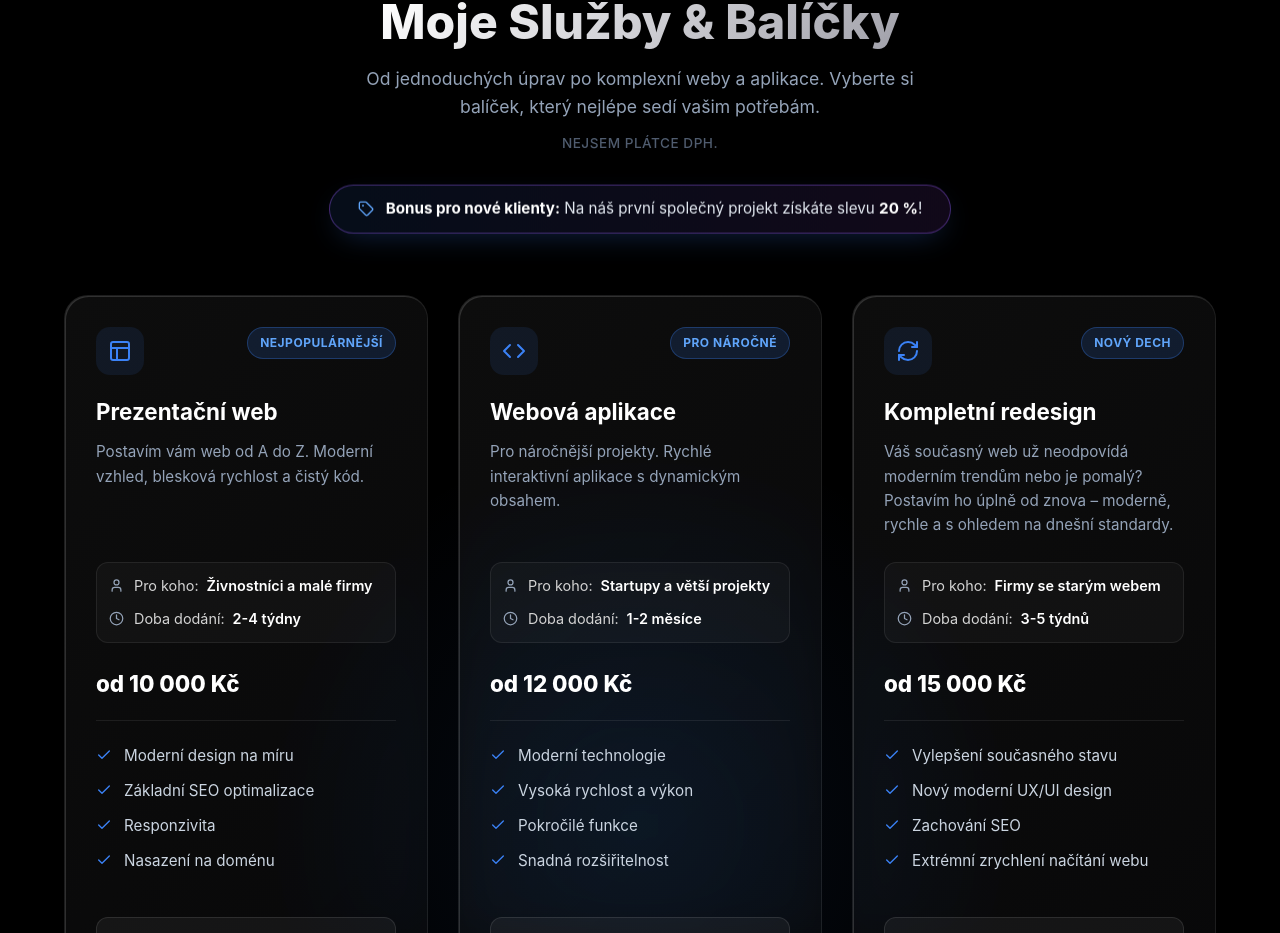
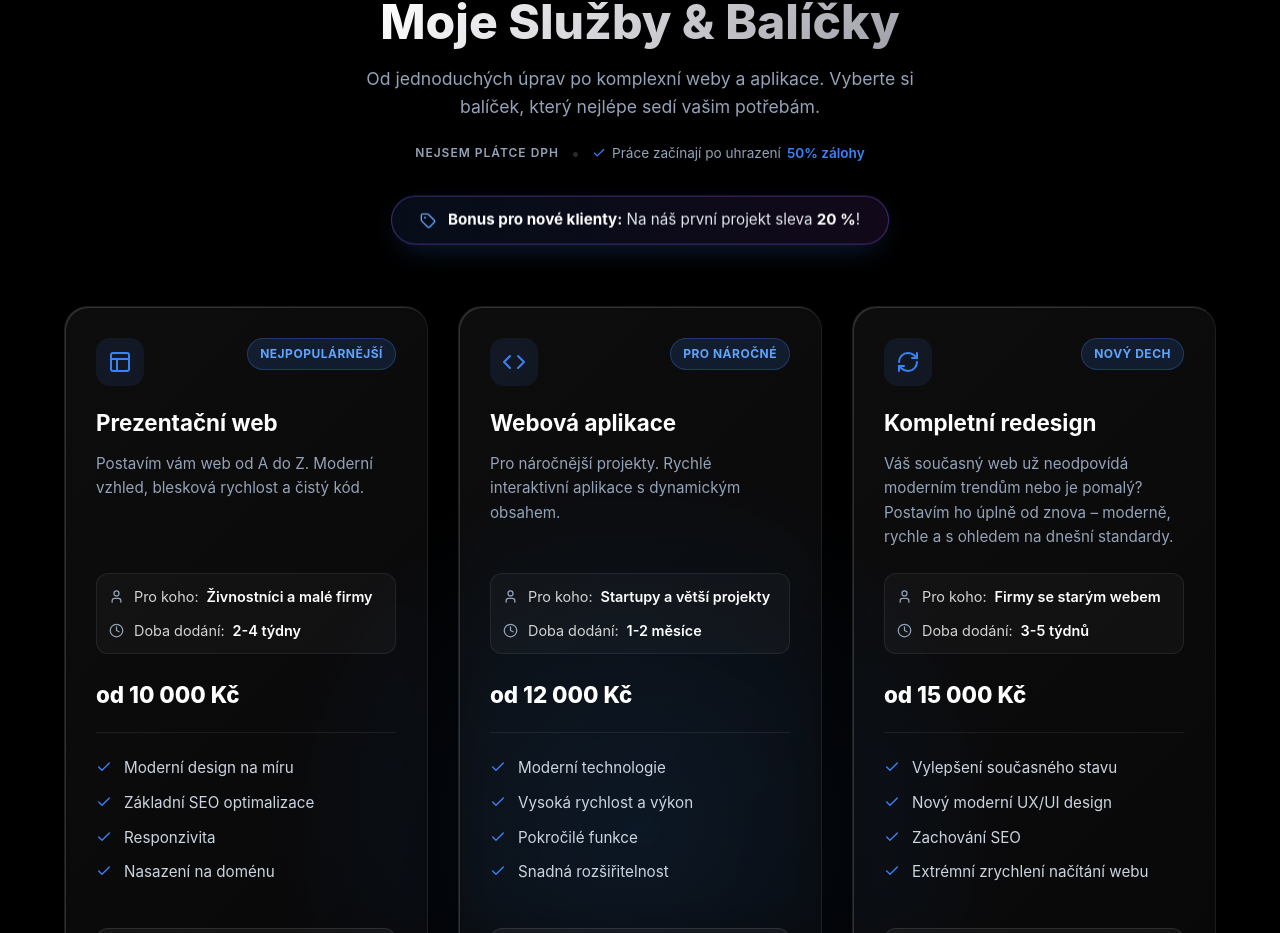
Before and after one commit to IchHabeNicht05/my-portfolio, a React (Vite) app: page / in a window 1280 px wide. Shown: the part 7173-8106 px from the top of the page. Built offline with nearby package versions, Linux system fonts and the light colour scheme; no server answers.

Commit message:
Úprava textů a úprava Services.jsx

```diff
--- a/src/components/pages/PrivacyPolicy.jsx
+++ b/src/components/pages/PrivacyPolicy.jsx
@@ -43,6 +43,29 @@ const PrivacyPolicy = () => {
             <h2><Scale className="text-primary" size={24} /> 4. Vaše práva</h2>
             <p>Máte právo kdykoliv požádat o informaci, jaké údaje o vás eviduji, a požádat o jejich úplné vymazání na mém kontaktním e-mailu.</p>
           </div>
+
+          <div className="pp-card">
+            <h2><UserCheck className="text-primary" size={24} /> 5. Reference a zpětná vazba</h2>
+            <p>
+              Pokud mi po dokončení projektu poskytnete dobrovolnou zpětnou vazbu (e-mailem nebo přes formulář),
+              mohu váš text, křestní jméno (případně název firmy) a logo využít v sekci <strong>Reference</strong> na tomto webu pro prezentaci své práce.
+            </p>
+            <p>
+              Vaše soukromí je prioritou – pokud si budete přát svou referenci dodatečně upravit, anonymizovat nebo zcela odstranit,
+              stačí mi napsat a obratem tak učiním.
+            </p>
+          </div>
+
+          <div className="pp-card">
+            <h2><Scale className="text-primary" size={24} /> 6. Platební podmínky a zálohy</h2>
+            <p>
+              Standardní postup spolupráce vyžaduje úhradu <strong>zálohové faktury ve výši 50 %</strong> z dohodnuté ceny před zahájením vývojových prací.
+              Tato částka pokrývá úvodní analýzu zadání, návrh architektury a přípravu vývojového prostředí.
+            </p>
+            <p>
+              Doplatek zbývajících 50 % je splatný po dokončení díla a jeho finálním odsouhlasení, nejpozději však před ostrým nasazením na vaši doménu nebo předáním zdrojových kódů.
+            </p>
+          </div>
         </div>
 
         <p className="pp-footer-date">Poslední aktualizace: Březen 2026</p>
--- a/src/components/sections/Services.css
+++ b/src/components/sections/Services.css
@@ -77,14 +77,41 @@
   max-width: 600px;
 }
 
+.services-info-meta {
+  display: flex;
+  align-items: center;
+  justify-content: center;
+  gap: 12px;
+  margin-top: 20px;
+  flex-wrap: wrap; /* Pro mobily */
+}
+
+.info-divider {
+  color: #475569;
+  opacity: 0.5;
+}
+
 .dph-notice {
-  color: #64748b;
+  color: #94a3b8;
+  font-size: 0.75rem; /* O něco menší než hlavní text */
+  font-weight: 600;
+  letter-spacing: 1px;
+  text-transform: uppercase;
+  margin: 0; /* Resetujeme marginy */
+}
+
+.payment-notice {
+  display: flex;
+  align-items: center;
+  gap: 6px;
+  color: #94a3b8;
   font-size: 0.85rem;
-  margin-top: 12px;
-  font-weight: 500;
-  letter-spacing: 0.5px;
-  text-transform: uppercase;
-  opacity: 0.8;
+  margin: 0; /* Resetujeme marginy */
+}
+
+.payment-notice strong {
+  color: #3b82f6;
+  font-weight: 600;
 }
 
 /* --- SPECIÁLNÍ NABÍDKA (SLEVA) --- */
@@ -92,6 +119,7 @@
   margin-top: 32px;
   display: inline-flex;
   align-items: center;
+  justify-content: center;
   gap: 12px;
   background: linear-gradient(90deg, rgba(59, 130, 246, 0.1) 0%, rgba(168, 85, 247, 0.1) 100%);
   border: 1px solid rgba(59, 130, 246, 0.2);
@@ -309,6 +337,20 @@
   .special-promo-badge { font-size: 0.8rem; padding: 10px 20px; }
 }
 
+@media (max-width: 640px) {
+  .services-info-meta {
+    flex-direction: column;
+    gap: 8px;
+  }
+  .info-divider {
+    display: none; /* Skryjeme tečku na mobilu */
+  }
+  .special-promo-badge {
+    padding: 10px 20px;
+    font-size: 0.85rem;
+  }
+}
+
 /* LIGHT MODE */
 body.light-mode .services-title-large {
   background: linear-gradient(135deg, #0f172a 0%, #3b82f6 100%);
--- a/src/components/sections/Services.jsx
+++ b/src/components/sections/Services.jsx
@@ -25,7 +25,14 @@ const Services = () => {
           </p>
 
           {/* INFO O DPH - důležité pro firemní klienty */}
-          <p className="dph-notice">Nejsem plátce DPH.</p>
+          <div className="services-info-meta">
+            <span className="dph-notice">Nejsem plátce DPH</span>
+            <span className="info-divider">•</span>
+            <p className="payment-notice">
+              <Check size={14} className="text-primary" />
+              Práce začínají po uhrazení <strong>50% zálohy</strong>
+            </p>
+          </div>
 
           {/* --- POZNÁMKA O SLEVĚ --- */}
           <motion.div
@@ -37,7 +44,7 @@ const Services = () => {
           >
             <Tag size={16} className="promo-icon" />
             <span>
-              <strong>Bonus pro nové klienty:</strong> Na náš první společný projekt získáte slevu <strong>20 %</strong>!
+              <strong>Bonus pro nové klienty:</strong> Na náš první projekt sleva <strong>20 %</strong>!
             </span>
           </motion.div>
         </div>
```
